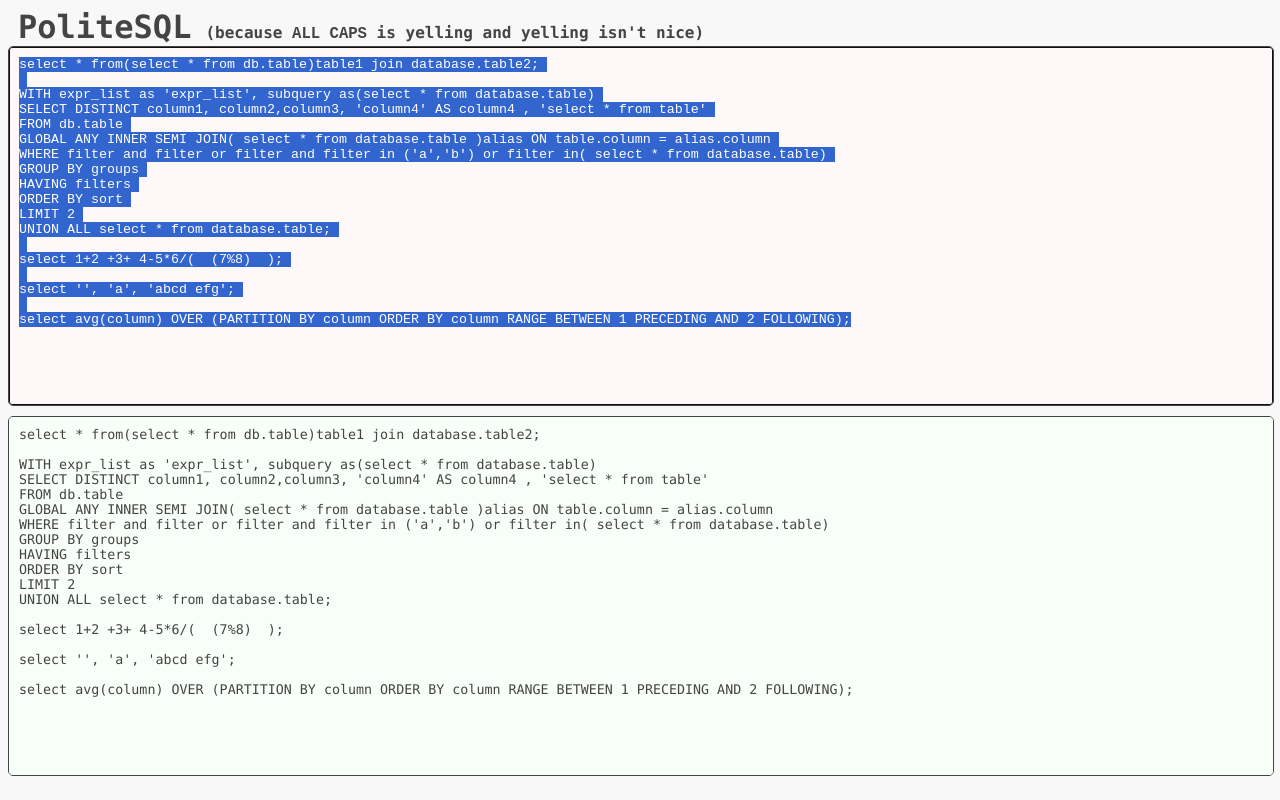
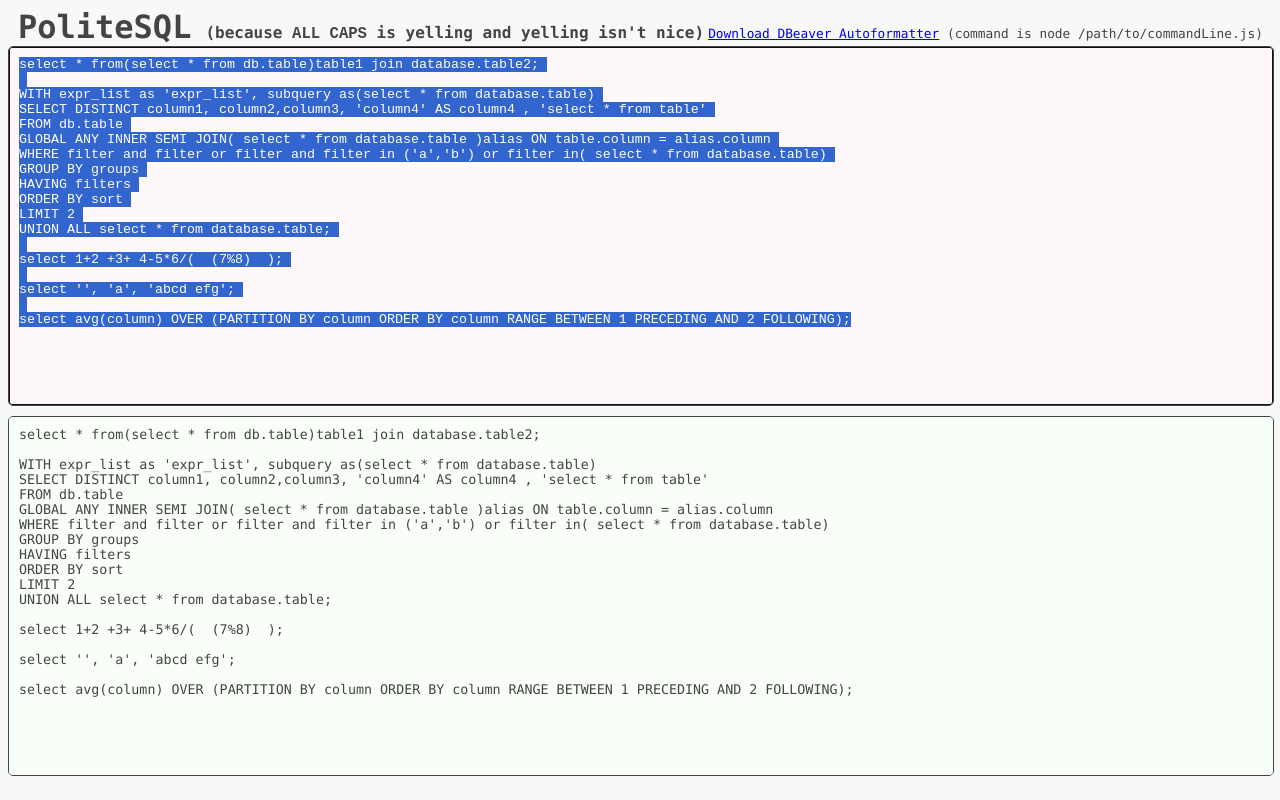
Before and after one commit to Steven-Rummler/PoliteSQL, a plain HTML site: page index.html in a window 1280 px wide. Drawn offline with Linux system fonts and the light colour scheme.

Commit message:
add link to download autoformatter

```diff
--- a/index.html
+++ b/index.html
@@ -17,6 +17,13 @@
             color: #444444;
             font-family: 'Consolas', monospace;
             font-size: 1em;
+        }
+
+        p {
+            display: inline;
+            color: #444444;
+            font-family: 'Consolas', monospace;
+            font-size: 0.8em;
         }
 
         span {
@@ -62,6 +69,8 @@
 <body>
     <h1>PoliteSQL</h1>
     <h2>(because <span>all caps</span> is yelling and yelling isn't nice)</h2>
+    <p><a href="./commandLine.js" download="commandLine.js">Download DBeaver Autoformatter</a> (command is node
+        /path/to/commandLine.js)</p>
     <div><textarea name="" id="sql" cols="30" rows="10" oninput="formatSql()" autofocus></textarea></div>
     <div><textarea name="" id="formattedSql" cols="30" rows="10">Results will be shown here.</textarea></div>
 
```
